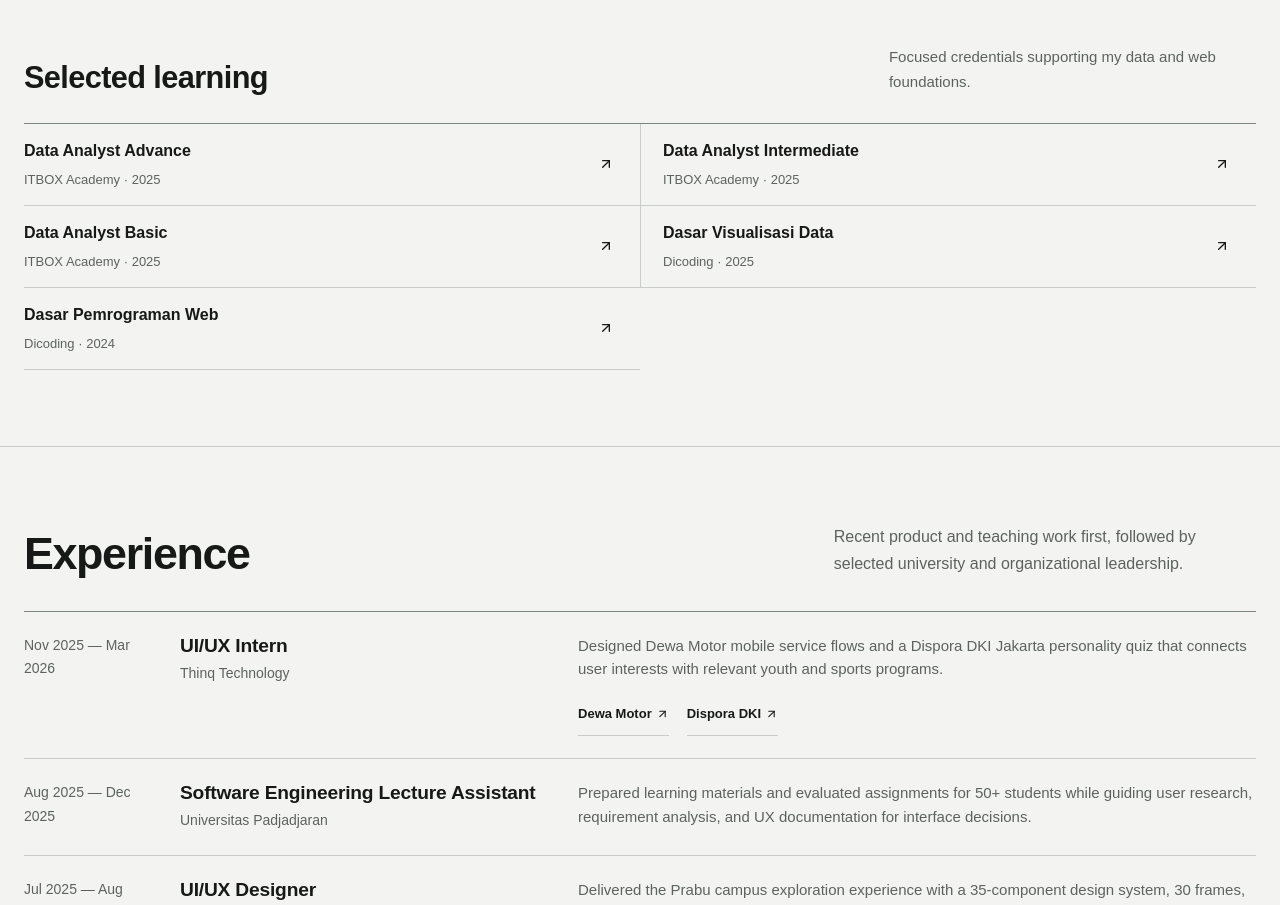
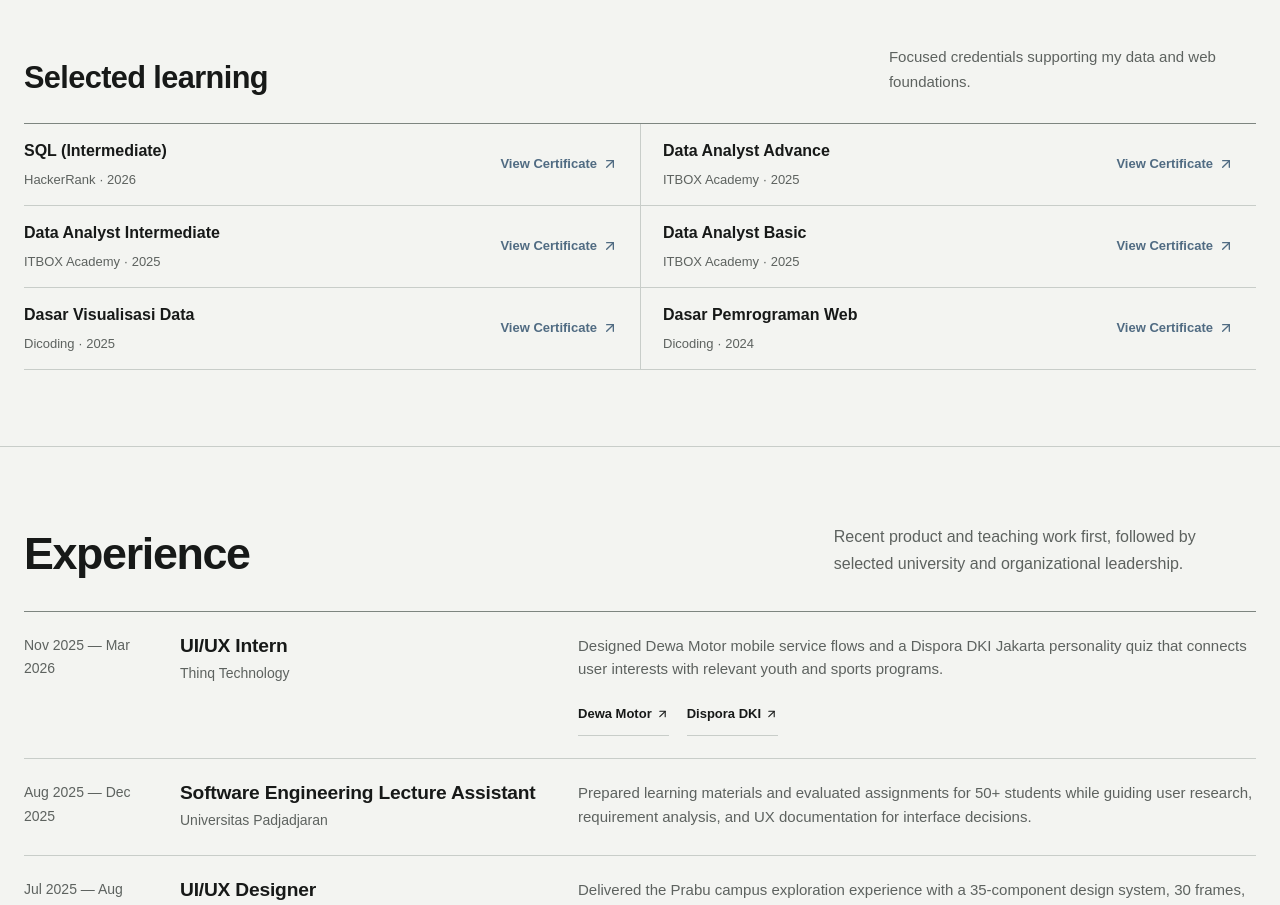
Before and after one commit to rafaagustant/portofolio, a React (Vite) app: page / in a window 1280 px wide. Shown: the part 1980-2885 px from the top of the page. Built offline with nearby package versions, Linux system fonts and the light colour scheme.

Commit message:
update certification hackerrank

```diff
--- a/src/App.css
+++ b/src/App.css
@@ -197,11 +197,12 @@ ul { padding-left: 1.2rem; }
 
 .credentials-section { margin-top: 56px; }
 .credentials-list { display: grid; grid-template-columns: 1fr 1fr; border-top: 1px solid var(--border-strong); }
-.credential-row { min-height: 82px; display: grid; grid-template-columns: 1fr 20px; align-items: center; gap: 5px 12px; padding: 14px 22px 14px 0; border-bottom: 1px solid var(--border); }
+.credential-row { min-height: 82px; display: grid; grid-template-columns: minmax(0, 1fr) auto; align-items: center; gap: 5px 12px; padding: 14px 22px 14px 0; border-bottom: 1px solid var(--border); }
 .credential-row:nth-child(even) { padding-left: 22px; border-left: 1px solid var(--border); }
 .credential-row span:first-child { font-weight: 550; }
 .credential-row span:nth-child(2) { color: var(--text-muted); font-size: .8125rem; }
-.credential-row svg { grid-column: 2; grid-row: 1 / span 2; width: 16px; }
+.credential-action { grid-column: 2; grid-row: 1 / span 2; display: inline-flex; align-items: center; gap: 5px; white-space: nowrap; color: var(--accent); font-size: .8125rem; font-weight: 600; }
+.credential-action svg { width: 16px; }
 .credential-row:hover { background: var(--surface-subtle); }
 
 .contact-section { margin-block: 0; padding: clamp(34px, 4vw, 54px); background: var(--accent-soft); }
--- a/src/components/Certifications.jsx
+++ b/src/components/Certifications.jsx
@@ -8,13 +8,15 @@ const Certifications = () => (
       <p>Focused credentials supporting my data and web foundations.</p>
     </div>
     <div className="credentials-list">
-      {certifications.slice(0, 5).map((certification, index) => {
+      {certifications.map((certification, index) => {
         const Row = certification.credentialUrl ? 'a' : 'div';
         return (
-        <Row className="credential-row reveal" style={{ '--reveal-delay': `${Math.min(index, 4) * 45}ms` }} key={certification.id} href={certification.credentialUrl || undefined} target={certification.credentialUrl ? '_blank' : undefined} rel={certification.credentialUrl ? 'noreferrer' : undefined}>
+        <Row className="credential-row reveal" style={{ '--reveal-delay': `${Math.min(index, 4) * 45}ms` }} key={certification.id} href={certification.credentialUrl || undefined} target={certification.credentialUrl ? '_blank' : undefined} rel={certification.credentialUrl ? 'noopener noreferrer' : undefined}>
           <span>{certification.title}</span>
           <span>{certification.issuer} · {certification.date}</span>
-          {certification.credentialUrl ? <ArrowUpRight aria-hidden="true" /> : <span className="credential-unavailable">Link unavailable</span>}
+          {certification.credentialUrl ? (
+            <span className="credential-action">View Certificate <ArrowUpRight aria-hidden="true" /></span>
+          ) : <span className="credential-unavailable">Link unavailable</span>}
         </Row>
       )})}
     </div>
--- a/src/data/certifications.js
+++ b/src/data/certifications.js
@@ -1,4 +1,11 @@
 export const certifications = [
+  {
+    id: 6,
+    title: 'SQL (Intermediate)',
+    issuer: 'HackerRank',
+    date: '2026',
+    credentialUrl: 'https://www.hackerrank.com/certificates/1d4fdc73e293',
+  },
   {
     id: 1,
     title: 'Data Analyst Advance',
```
